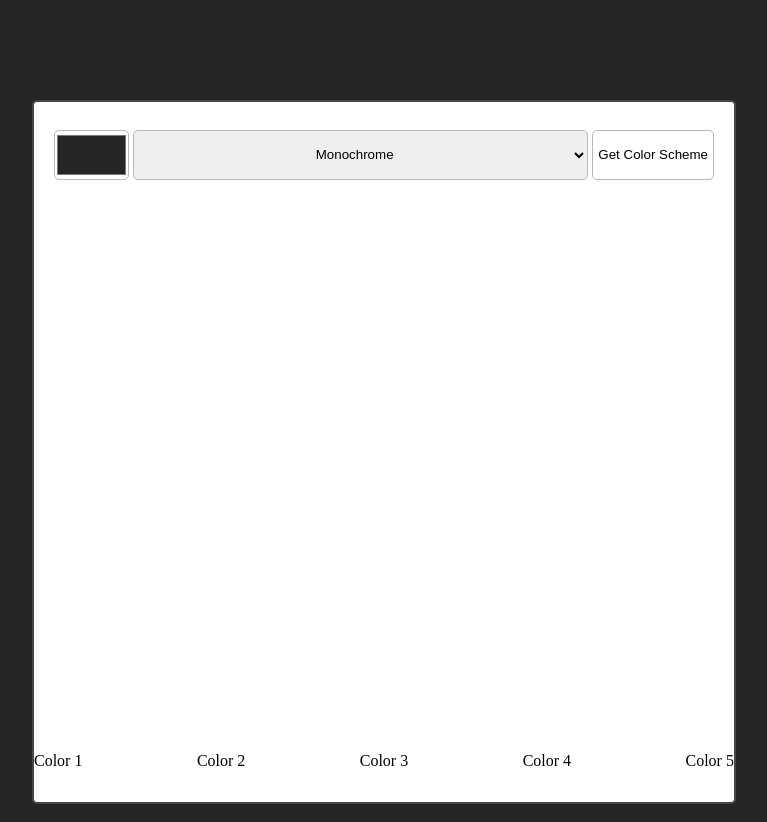
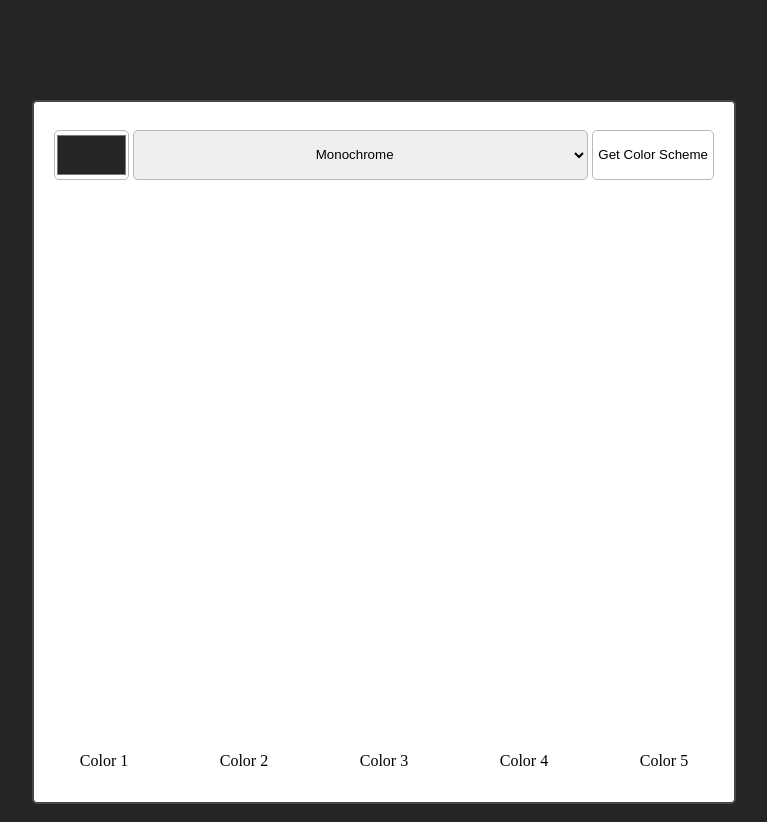
Before and after one commit to DaveMacLellan/color-scheme, a plain HTML site: page index.html in a window 1280 px wide. Shown: the whole page, without its empty margins (256-1023 px from the left). Drawn offline with Linux system fonts and the light colour scheme.

Commit message:
updated styles
fixed color tag placement

```diff
--- a/styles.css
+++ b/styles.css
@@ -72,6 +72,11 @@ body {
     margin: 20px 0 0;
 }
 
+.footer-subtitle p {
+    margin: 0 auto;
+    text-align: center;
+}
+
 .footer-colors {
     display: flex;
     flex-direction: row;
```
